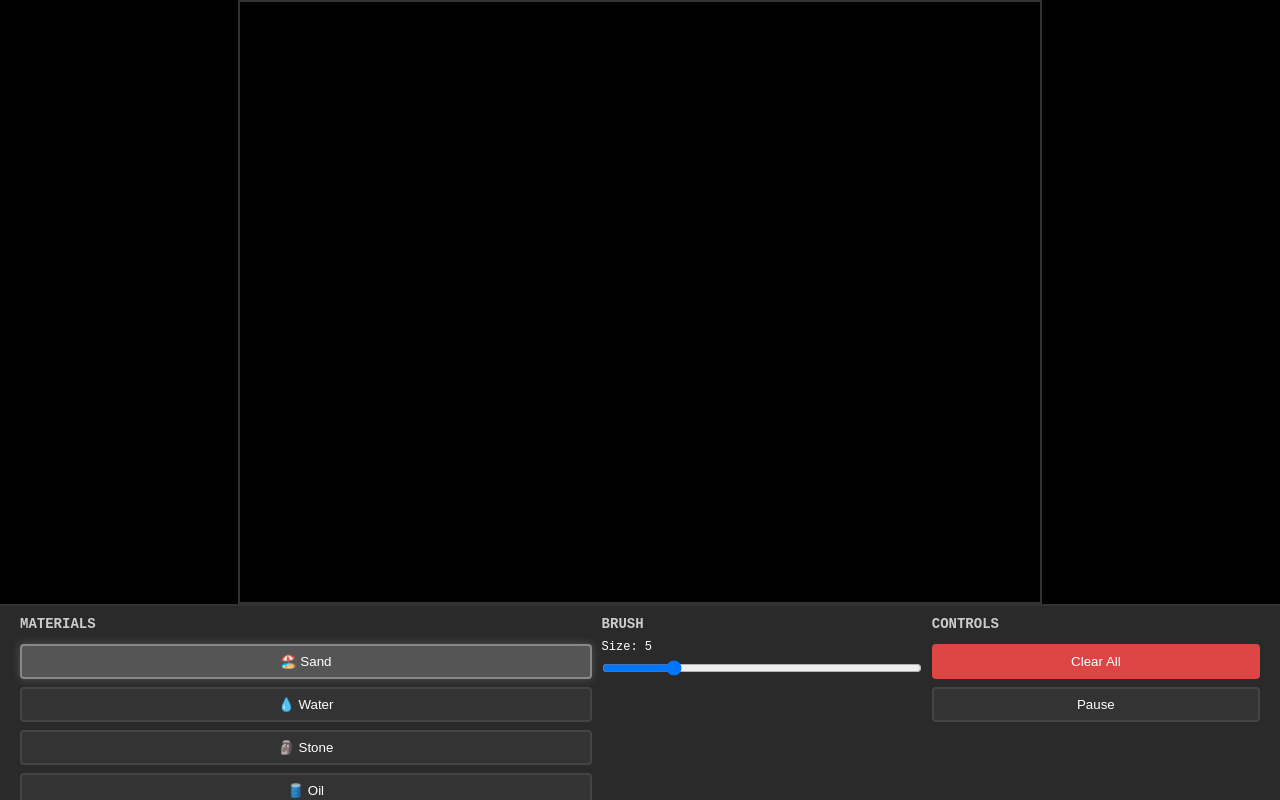
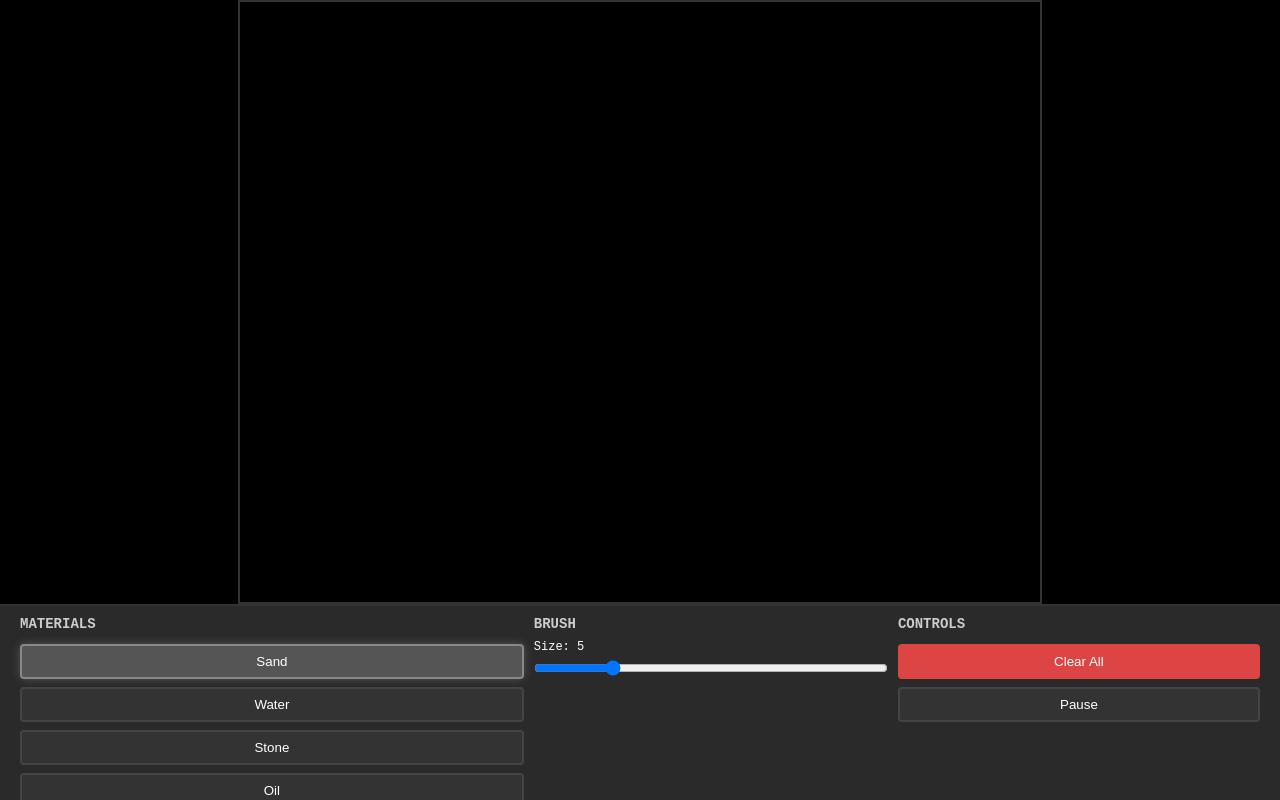
Before and after one commit to Pnav22/Granular-Particle-Game-, a plain HTML site: page index.html in a window 1280 px wide. Drawn offline with Linux system fonts and the light colour scheme.

Commit message:
Update index.html

```diff
--- a/index.html
+++ b/index.html
@@ -13,11 +13,11 @@
   <div id="controls">
     <div class="controls-section">
       <h3>Materials</h3>
-      <button class="material-btn active" data-material="sand">🏖️ Sand</button>
-      <button class="material-btn" data-material="water">💧 Water</button>
-      <button class="material-btn" data-material="stone">🗿 Stone</button>
-      <button class="material-btn" data-material="oil">🛢️ Oil</button>
-      <button class="material-btn" data-material="fire">🔥 Fire</button>
+      <button class="material-btn active" data-material="sand"> Sand</button>
+      <button class="material-btn" data-material="water"> Water</button>
+      <button class="material-btn" data-material="stone">Stone</button>
+      <button class="material-btn" data-material="oil"> Oil</button>
+      <button class="material-btn" data-material="fire"> Fire</button>
     </div>
 
     <div class="controls-section">
```
